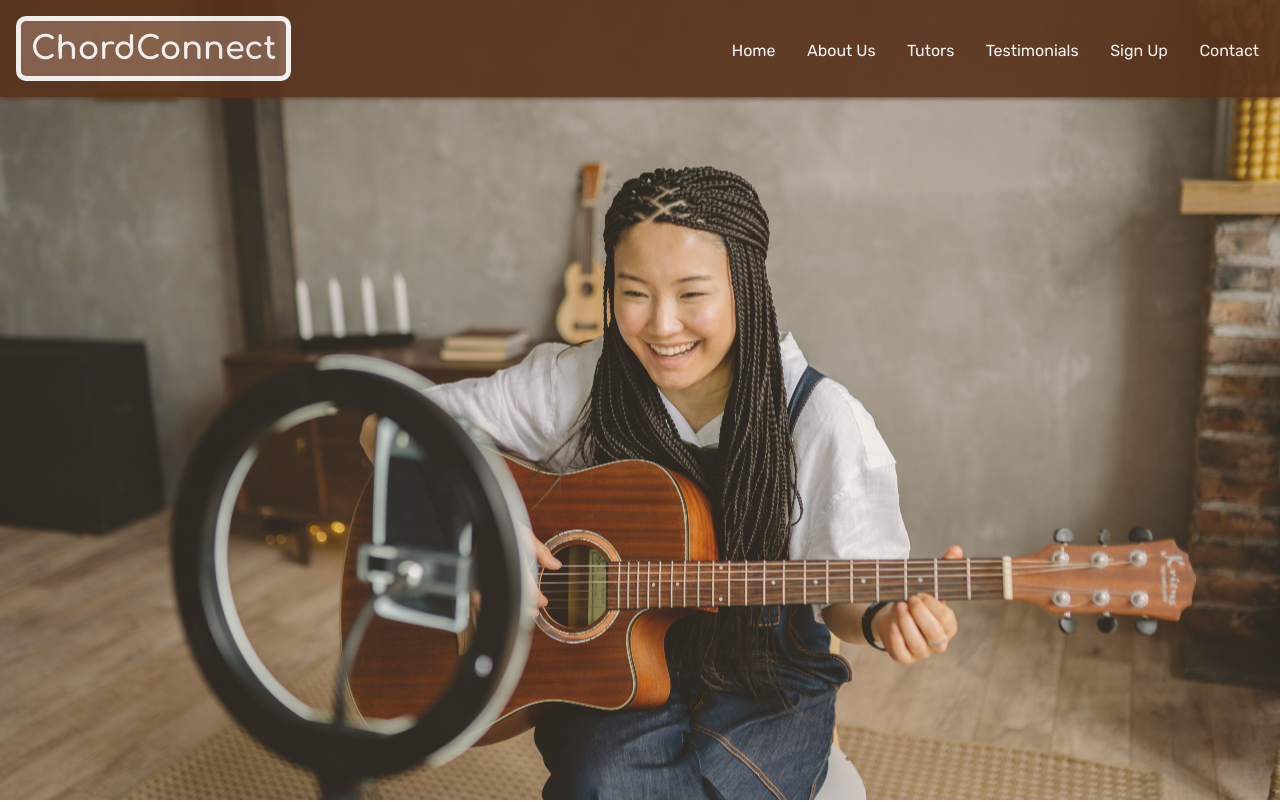
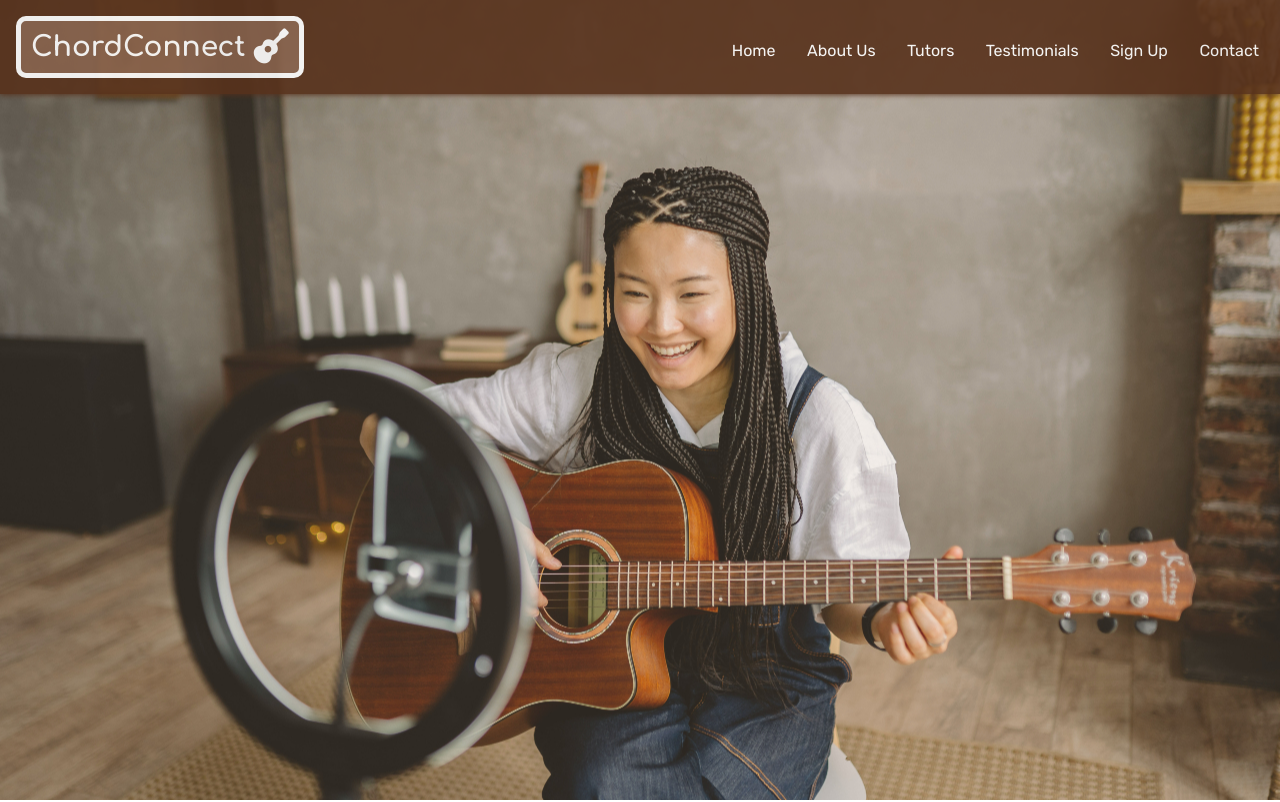
Before and after one commit to IanaLois/ChordConnect, a plain HTML site: page index.html in a window 1280 px wide. Shown: the top 802 px of the page. Drawn offline with Linux system fonts and the light colour scheme.

Commit message:
Add icon for logo

```diff
--- a/index.html
+++ b/index.html
@@ -7,13 +7,14 @@
     <meta name="description" content="ChordConnect, one to one online guitar lessons for all ages and all skill levels">
     <meta name="keywords" content="online guitar lessons, beginner guitar lessons, intermediate guitar lessons, advanced guitar lessons">
     <link rel="stylesheet" href="style.css">
+    <script src="https://kit.fontawesome.com/7216a39cef.js" crossorigin="anonymous"></script>
     <title>ChordConnect</title>
 </head>
 <body>
     <header>
         <nav>
             <div class="logo">
-                <h1>ChordConnect</h1>
+                <h1>ChordConnect <i class="fa-solid fa-guitar fa-lg"></i></h1>
             </div>
             <ul>
                 <li>
--- a/style.css
+++ b/style.css
@@ -75,7 +75,7 @@ header {
 /* Logo */
 
 .logo h1 {
-    font-size: 3.2rem;
+    font-size: 2.8rem;
     margin: 1.5rem;
     color: #ffffff;
     background-color: #87614b;
```
